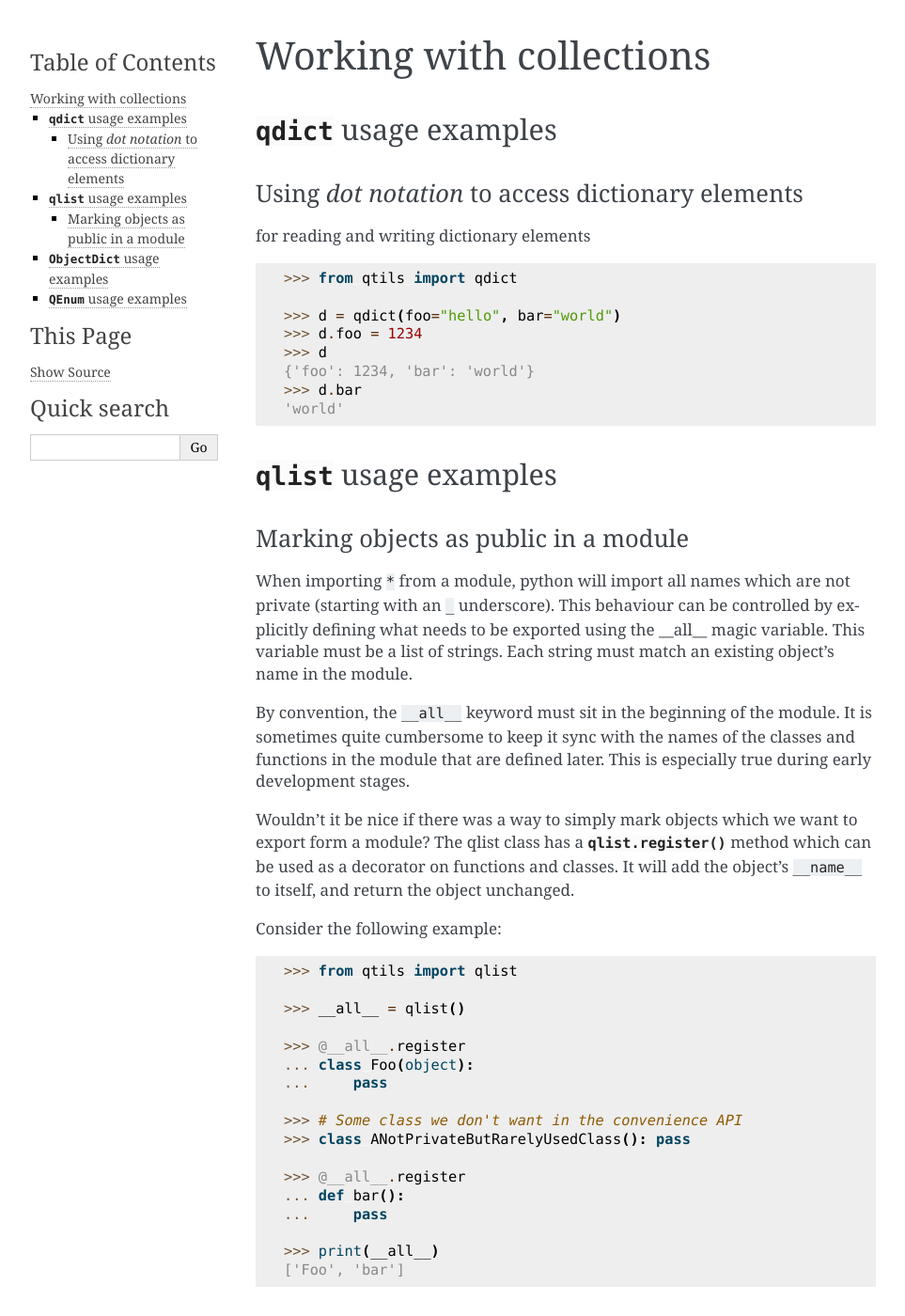
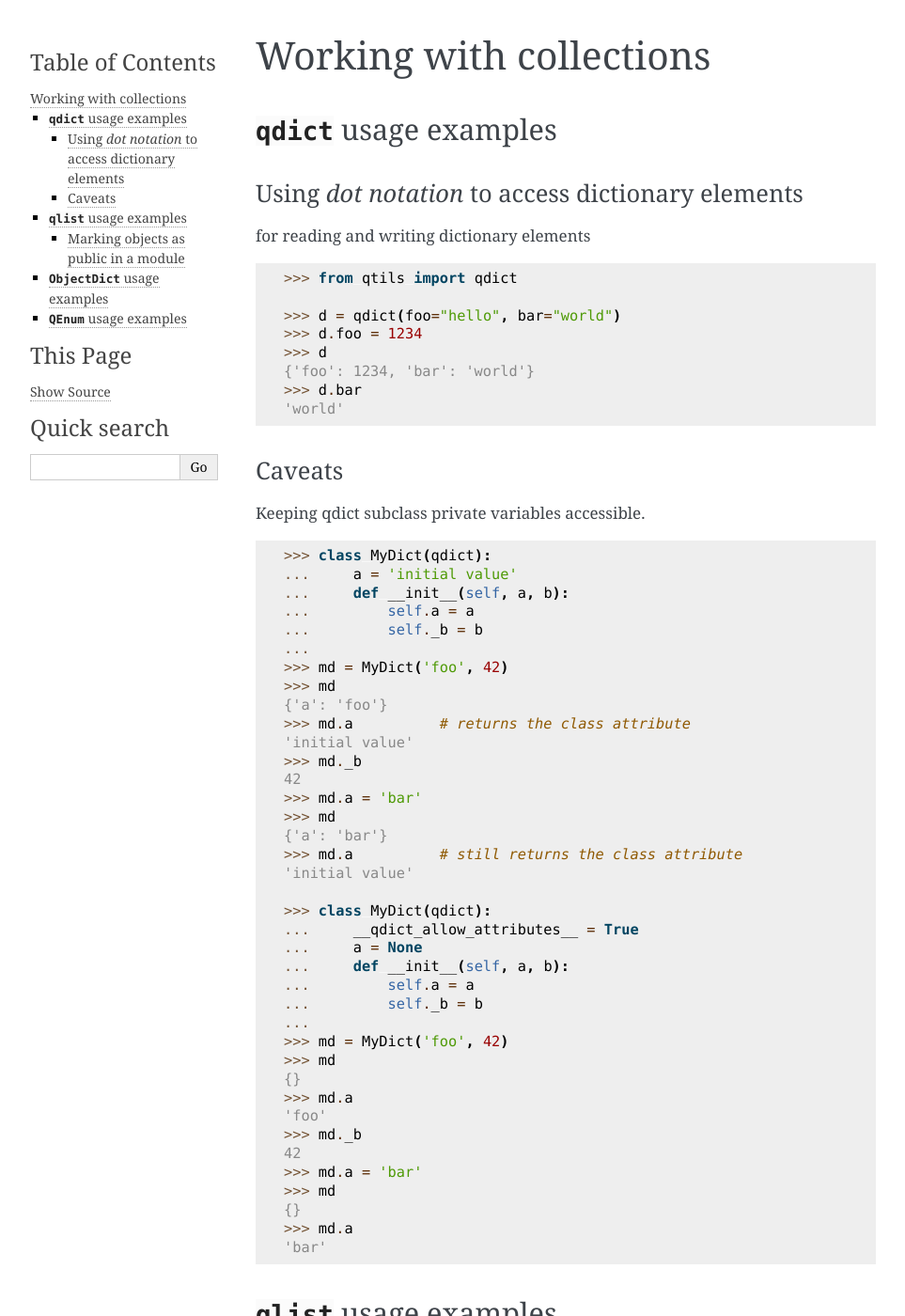
Before and after one commit to ultralightweight/qtils, a Sphinx documentation site: the page built from docs/tutorial/collections.rst, in a window 1280 px wide and 1400 px high. Shown: the whole window at 94% size, without its empty margins (148-1111 px from the left). Built offline with Sphinx 7.4.7, drawn with Linux system fonts in a browser that asks for light colours.

Commit message:
More work on tutorials

```diff
--- a/docs/tutorial/collections.rst
+++ b/docs/tutorial/collections.rst
@@ -29,6 +29,54 @@ for reading and writing dictionary elements
     {'foo': 1234, 'bar': 'world'}
     >>> d.bar
     'world'
+
+
+Caveats
+----------
+
+Keeping qdict subclass private variables accessible.
+
+
+.. code-block:: python
+
+    >>> class MyDict(qdict):
+    ...     a = 'initial value'
+    ...     def __init__(self, a, b):
+    ...         self.a = a
+    ...         self._b = b
+    ...
+    >>> md = MyDict('foo', 42)
+    >>> md
+    {'a': 'foo'}
+    >>> md.a          # returns the class attribute
+    'initial value'
+    >>> md._b
+    42
+    >>> md.a = 'bar'
+    >>> md
+    {'a': 'bar'}
+    >>> md.a          # still returns the class attribute
+    'initial value'
+
+    >>> class MyDict(qdict):
+    ...     __qdict_allow_attributes__ = True
+    ...     a = None
+    ...     def __init__(self, a, b):
+    ...         self.a = a
+    ...         self._b = b
+    ...
+    >>> md = MyDict('foo', 42)
+    >>> md
+    {}
+    >>> md.a
+    'foo'
+    >>> md._b
+    42
+    >>> md.a = 'bar'
+    >>> md
+    {}
+    >>> md.a
+    'bar'
 
 
 
```
Also changed, not shown: docs/tutorial/formatting.rst (+43 -1 lines).
